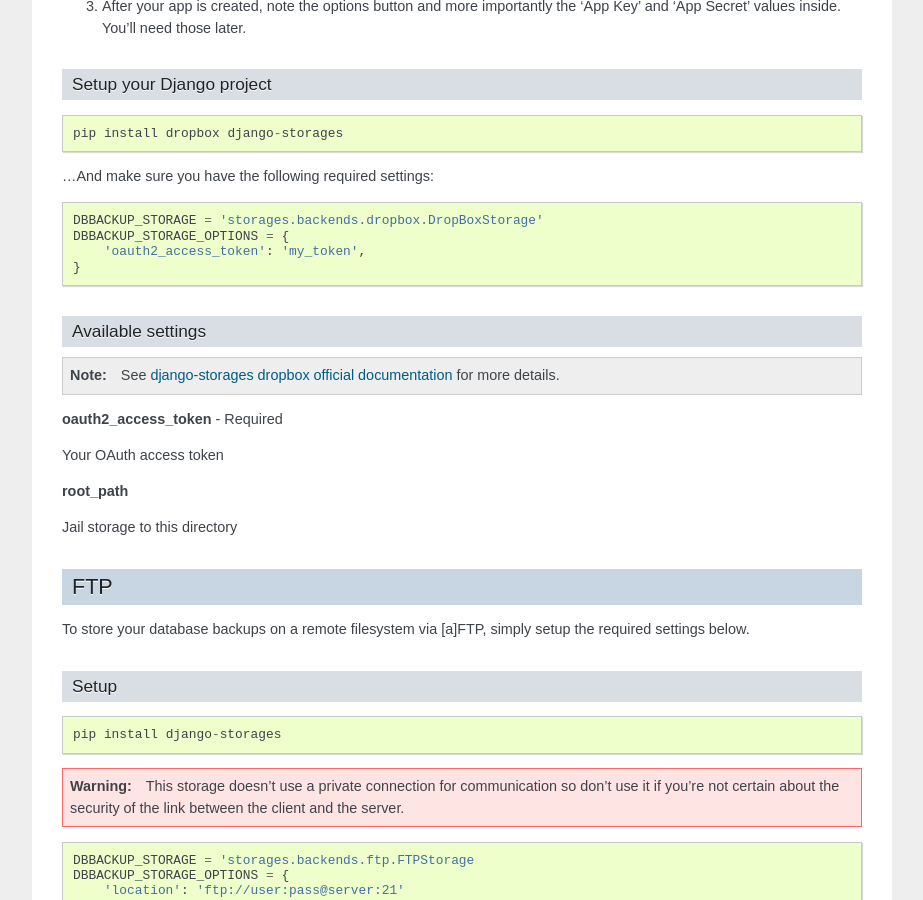
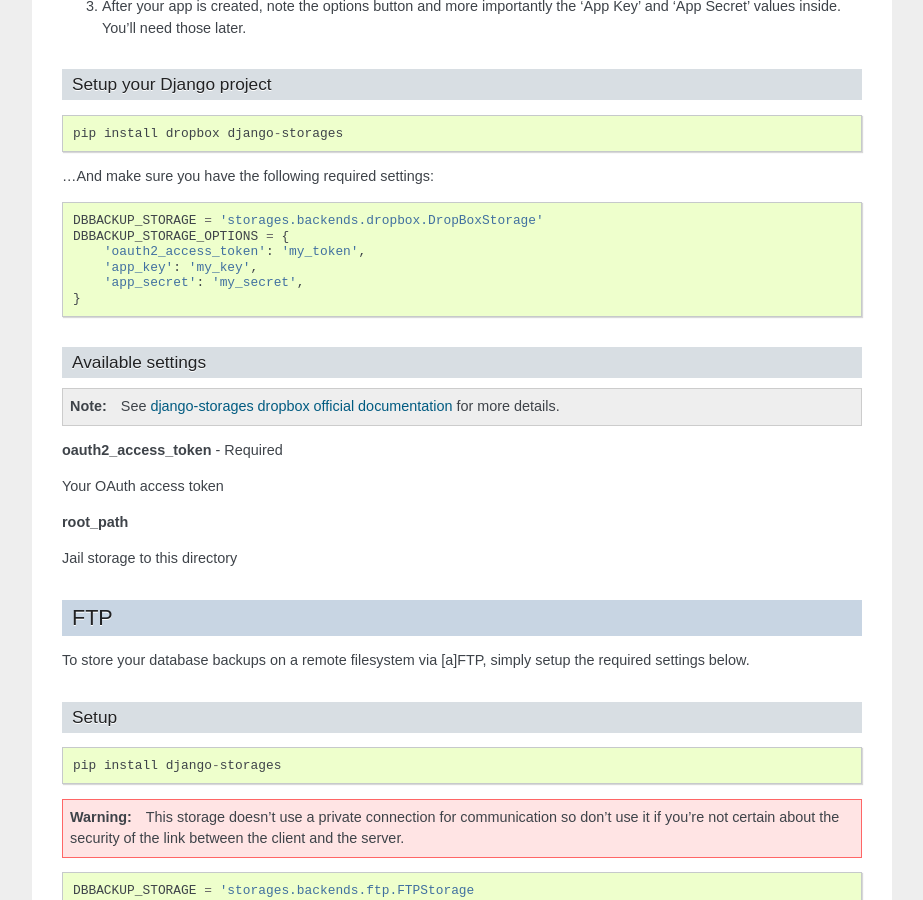
Before and after one commit to jazzband/django-dbbackup, a Sphinx documentation site: the page built from docs/storage.rst, in a window 1280 px wide and 900 px high, scrolled down 3021 px. Shown: the whole window, without its empty margins (198-1121 px from the left). Built offline with Sphinx 7.4.7, drawn with Linux system fonts in a browser that asks for light colours; the version number could not be read and is left out.

Commit message:
Update storage.rst

```diff
--- a/docs/storage.rst
+++ b/docs/storage.rst
@@ -205,6 +205,8 @@
     DBBACKUP_STORAGE = 'storages.backends.dropbox.DropBoxStorage'
     DBBACKUP_STORAGE_OPTIONS = {
         'oauth2_access_token': 'my_token',
+        'app_key': 'my_key',
+        'app_secret': 'my_secret',
     }
 
 Available settings
```
